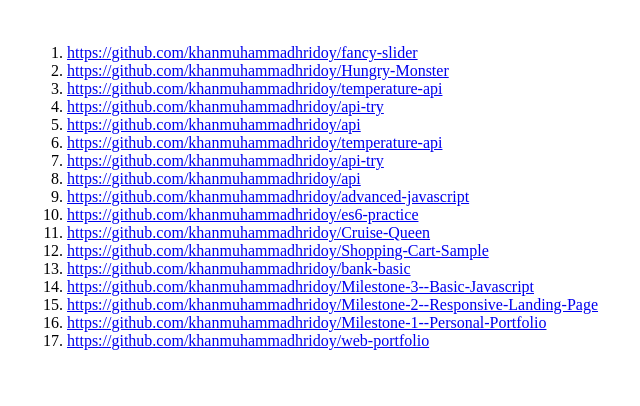
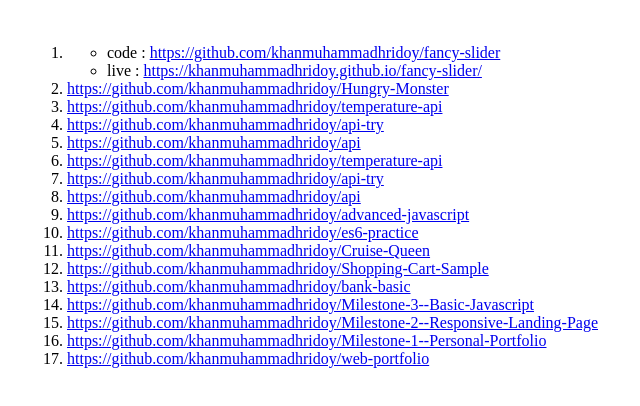
Before and after one commit to khanmuhammadhridoy/JNKRCRS-WORK, a plain HTML site: page index.html in a window 1280 px wide. Shown: the whole page, without its empty margins (1-641 px from the left). Drawn offline with Linux system fonts and the light colour scheme.

Commit message:
Add files via upload

```diff
--- a/index.html
+++ b/index.html
@@ -10,7 +10,6 @@
     <style>
         .container {
             padding: 20px;
-
         }
     </style>
 </head>
@@ -24,8 +23,17 @@
                         <li><a href="" target="_blank"></a></li>
                         <li><a href="" target="_blank"></a></li>
                         <li><a href="" target="_blank"></a></li> -->
-                        <li><a href="https://github.com/khanmuhammadhridoy/fancy-slider"
-                                        target="_blank">https://github.com/khanmuhammadhridoy/fancy-slider</a></li>
+            <li>
+                <ul>
+                    <li>code : <a href="https://github.com/khanmuhammadhridoy/fancy-slider"
+                            target="_blank">https://github.com/khanmuhammadhridoy/fancy-slider</a>
+                    </li>
+                    <li> live : <a href="https://khanmuhammadhridoy.github.io/fancy-slider/"
+                            target="_blank">https://khanmuhammadhridoy.github.io/fancy-slider/</a>
+                    </li>
+                </ul>
+
+            </li>
             <li><a href="https://github.com/khanmuhammadhridoy/Hungry-Monster"
                     target="_blank">https://github.com/khanmuhammadhridoy/Hungry-Monster</a></li>
             <li><a href="https://github.com/khanmuhammadhridoy/temperature-api"
@@ -58,8 +66,7 @@
             <li><a href="https://github.com/khanmuhammadhridoy/Milestone-2--Responsive-Landing-Page"
                     target="_blank">https://github.com/khanmuhammadhridoy/Milestone-2--Responsive-Landing-Page</a>
             </li>
-                        <li><a href="https://github.com/khanmuhammadhridoy/Milestone-1--Personal-Portfolio"
-                                        target="_blank">
+            <li><a href="https://github.com/khanmuhammadhridoy/Milestone-1--Personal-Portfolio" target="_blank">
                     https://github.com/khanmuhammadhridoy/Milestone-1--Personal-Portfolio </a></li>
             <li><a href="https://github.com/khanmuhammadhridoy/web-portfolio"
                     target="_blank">https://github.com/khanmuhammadhridoy/web-portfolio</a></li>
```
Lines whose indentation alone changed are shown as unchanged.
